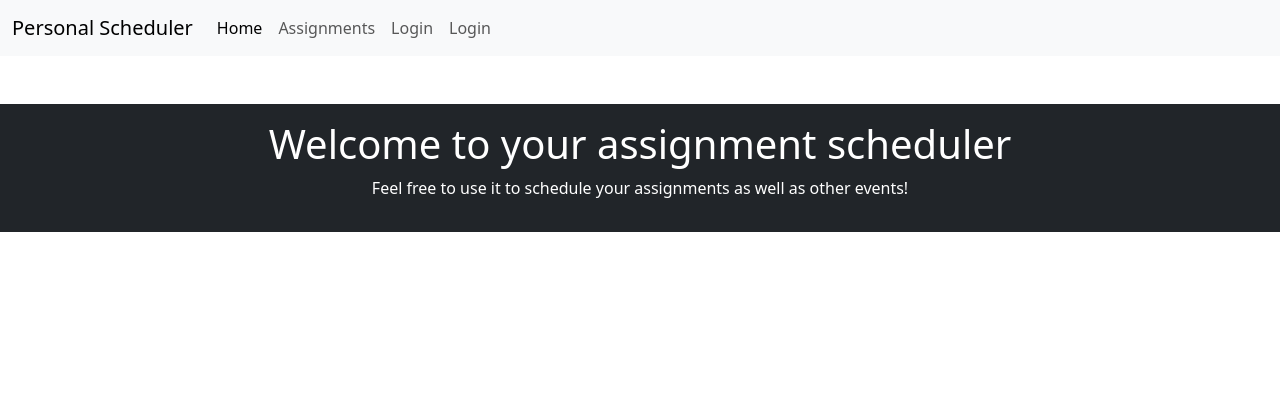
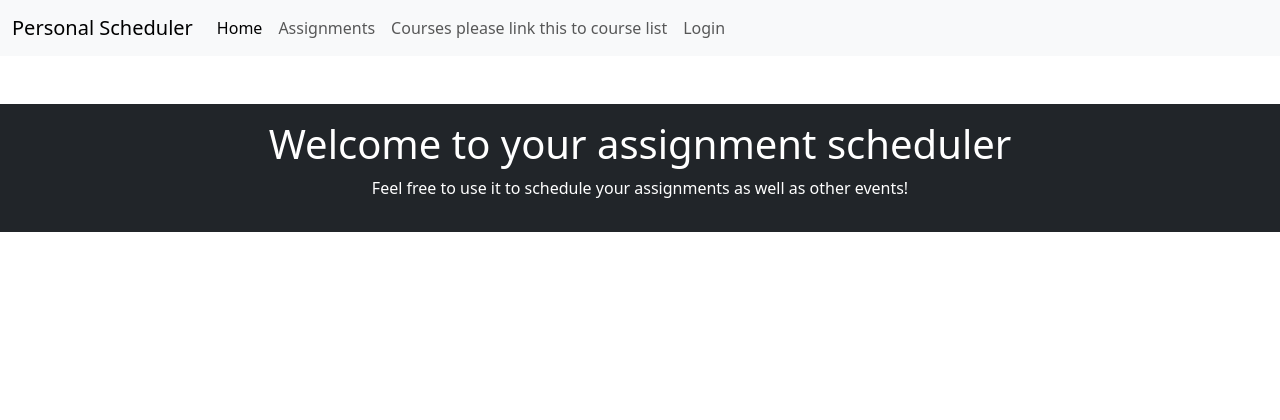
Before and after one commit to BiaDd/cs3240project, a Django app: page / in a window 1280 px wide. Shown: the top 420 px of the page. Run offline with Django 3.2, Linux system fonts and the light colour scheme; parts of the project's set-up code (start-up, migrations or seed data) failed here and were passed over; some libraries are stand-ins or nearby versions.

Commit message:
comments

```diff
--- a/schedule/models.py
+++ b/schedule/models.py
@@ -67,7 +67,7 @@ class Enrollment(models.Model):
     student = models.ForeignKey(User, on_delete=models.CASCADE) # get the user id
     course = models.ForeignKey(Course, on_delete=models.CASCADE) # get the course id
 
-    who_enrolled = User.get_username()
+    who_enrolled = ""
     date_enrolled = models.DateTimeField('date joined', default=timezone.now())
     # this model doesn't have a str function because the purpose
     # it serves is to allow students and classes to be connected
--- a/schedule/templates/schedule/index.html
+++ b/schedule/templates/schedule/index.html
@@ -49,7 +49,7 @@
               <li class="nav-item">
                 <a class="nav-link"
                    href="{% url 'schedule:login' %}">
-                  Login
+                  Courses please link this to course list
                 </a>
               </li>
 
```
